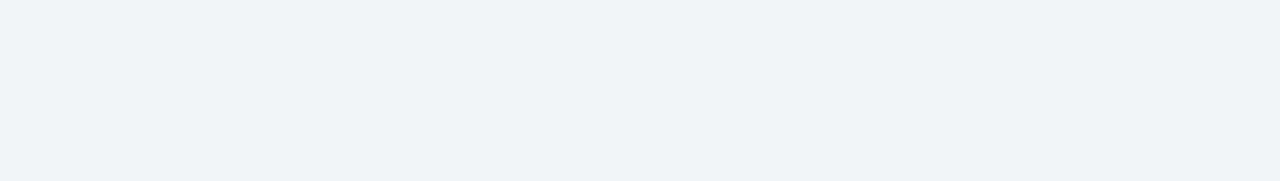
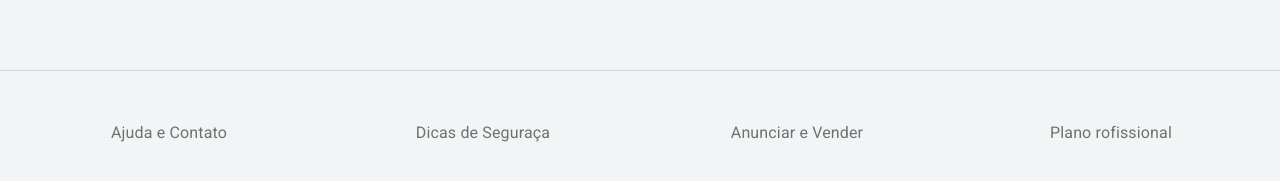
Before and after one commit to DiegoReso/Anunx, a Next.js app: page / in a window 1280 px wide. Shown: the part 887-1068 px from the top of the page. Before the commit the page ends 893 px from the top, so only its background shows below. Built offline with nearby package versions, Linux system fonts and the light colour scheme.

Commit message:
add footer and container template

```diff
--- /dev/null
+++ b/src/components/Footer.js
@@ -0,0 +1,58 @@
+import { Box, Container, Grid, Typography} from "@material-ui/core"
+import { makeStyles } from "@material-ui/core/styles"
+import Link from "next/link"
+
+const useStyles = makeStyles((theme)=>({
+  footer:{
+    borderTop: `1px solid ${theme.palette.divider}`,
+    marginTop: theme.spacing(8),
+    paddingTop: theme.spacing(3),
+    paddingBottom: theme.spacing(3),
+    [theme.breakpoints.up('sm')]:{
+      paddingTop: theme.spacing(6),
+      paddingBottom: theme.spacing(6),
+    }
+  }
+}))
+
+const Footer =()=>{
+
+  const classes = useStyles()
+  return(
+    <Container className={classes.footer} maxWidth="lg">
+      <Grid container spacing={3}>
+        <Grid item xs={6} sm={3}>
+          <Box  textAlign='center'>
+            <Link href="#" passHref>
+              <Typography color='textSecondary' variant='subtitle1'>Ajuda e Contato</Typography>
+            </Link>
+          </Box>
+        </Grid>
+        <Grid item xs={6} sm={3}>
+          <Box textAlign='center'>
+            <Link href="#" passHref>
+              <Typography color='textSecondary' variant='subtitle1'>Dicas de Seguraça</Typography>
+            </Link>
+          </Box>
+        </Grid>
+        <Grid item xs={6} sm={3}>
+          <Box textAlign='center'>
+           <Link href="#" passHref>
+            <Typography color='textSecondary' variant='subtitle1'>Anunciar e Vender</Typography>
+          </Link>
+          </Box>
+        </Grid>
+        <Grid item xs={6} sm={3}>
+          <Box textAlign='center'>
+            <Link href="#" passHref>
+              <Typography color='textSecondary' variant='subtitle1'>Plano rofissional</Typography>
+            </Link>
+          </Box>
+        </Grid>
+      </Grid>
+    </Container>
+  )
+}
+
+
+export default Footer
--- a/src/templates/Default.js
+++ b/src/templates/Default.js
@@ -2,6 +2,7 @@
 
 import { Box } from '@material-ui/core'
 import Header from '../components/Header'
+import Footer from '../components/Footer'
 
 const Default =({children})=>{
 
@@ -13,8 +14,9 @@ const Default =({children})=>{
             p:'80px'
           }}>
         {children}
+
         </Box>
-
+      <Footer/>
     </>
   )
 }
```
